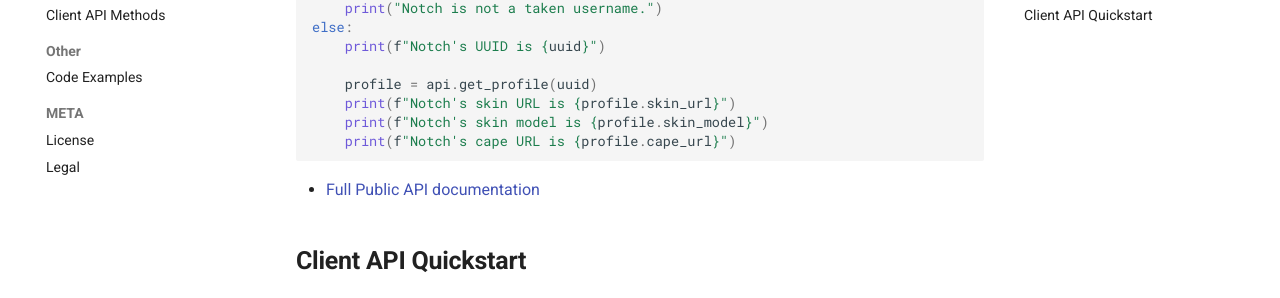
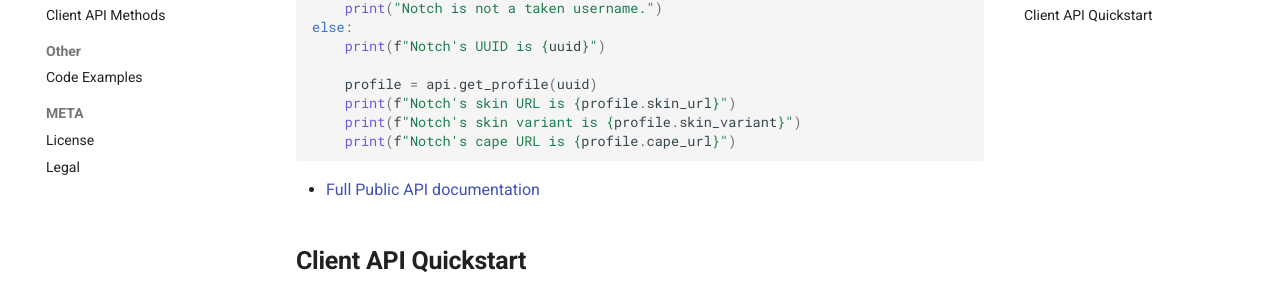
Before and after one commit to summer/mojang, an MkDocs documentation site: the page built from docs/index.md, in a window 1280 px wide and 900 px high, scrolled down 917 px. Shown: the part 147-445 px from the top of the window. Built offline with MkDocs 1.6.1 and Material for MkDocs 9.7.7, drawn with Linux system fonts in a browser that asks for light colours; comment, search, counter and statistics services are not loaded.

Commit message:
Update index.md
Fixed a typo

````diff
--- a/docs/index.md
+++ b/docs/index.md
@@ -44,7 +44,7 @@ else:
 
     profile = api.get_profile(uuid)
     print(f"Notch's skin URL is {profile.skin_url}")
-    print(f"Notch's skin model is {profile.skin_model}")
+    print(f"Notch's skin variant is {profile.skin_variant}")
     print(f"Notch's cape URL is {profile.cape_url}")
 ```
 
````
